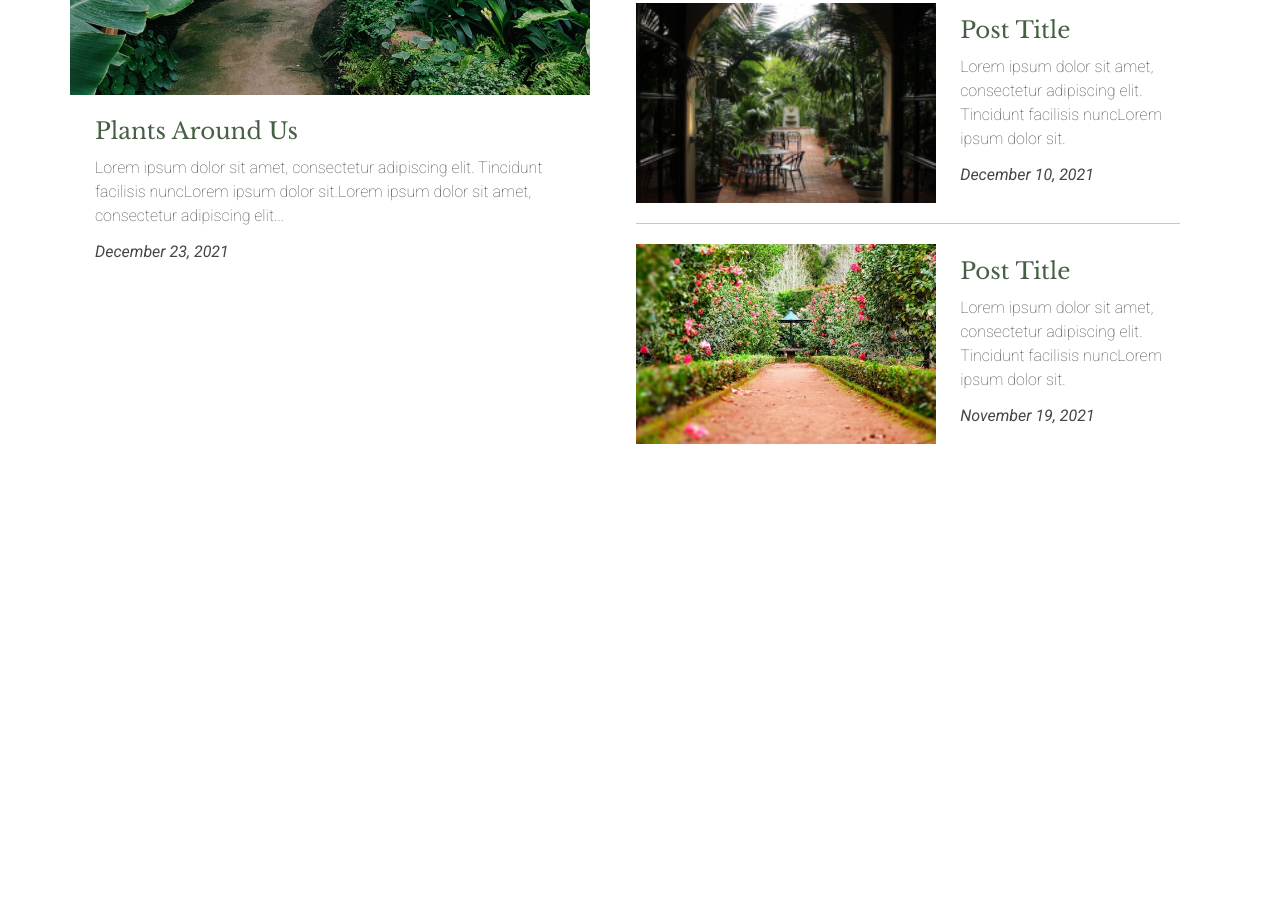
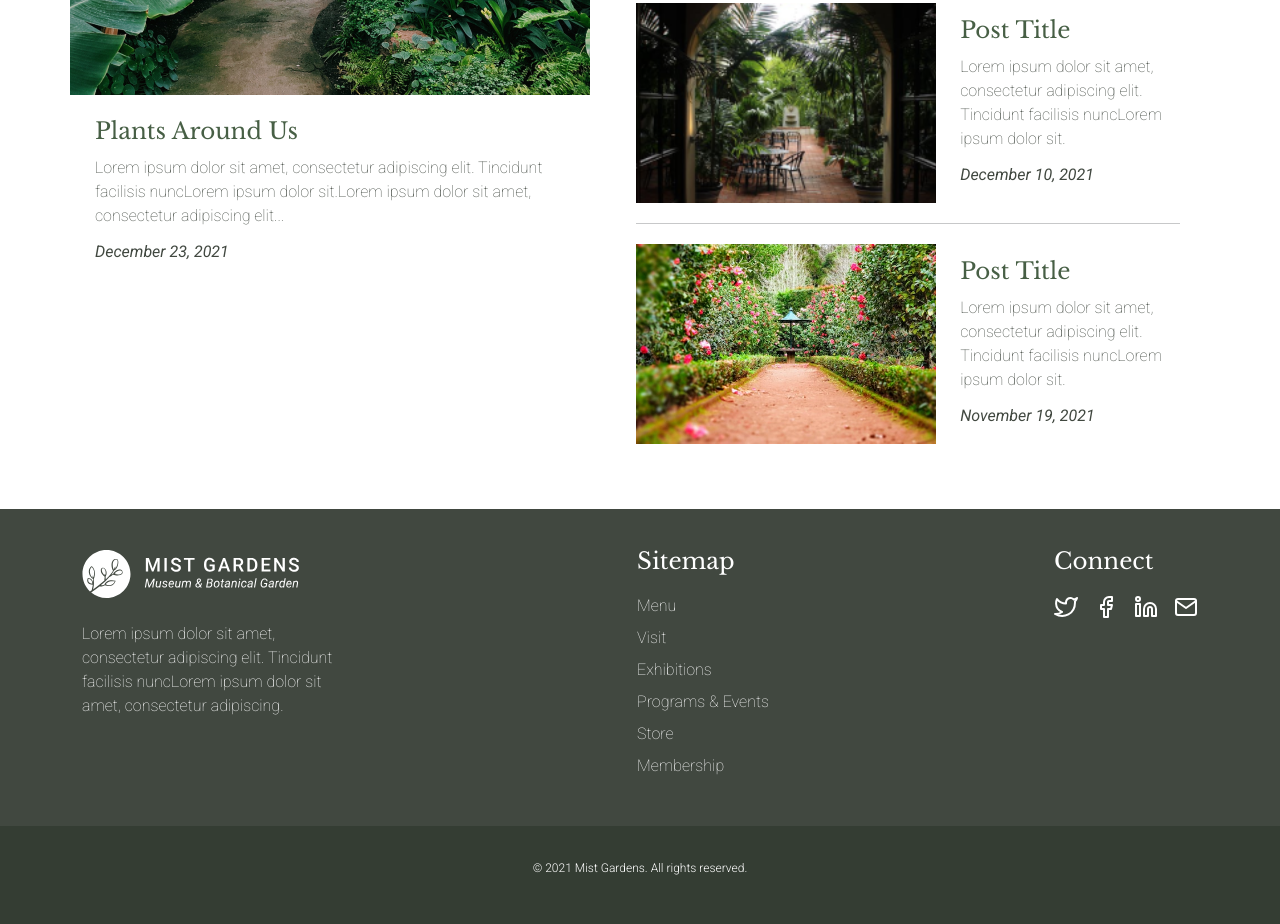
Before and after one commit to M-oliveda/Web-BotanicalWebsite, a website built with Parcel: page web/src/index.html in a window 1280 px wide. Shown: the part 2248-3172 px from the top of the page. Before the commit the page ends 2757 px from the top, so only its background shows below. Built offline with nearby package versions, Linux system fonts and the light colour scheme.

Commit message:
:construction: Add the website footer section.

```diff
--- a/web/src/index.html
+++ b/web/src/index.html
@@ -240,5 +240,67 @@
         </div>
       </div>
     </section>
+    <footer class="website-footer">
+      <div class="container pb-5 pt-xl-3 pb-xl-5">
+        <div class="content">
+          <section class="logo">
+            <h3>
+              <a href="#"
+                ><img
+                  src="./assets/img/botanical-garden-logo_light.svg"
+                  alt="Website Logo"
+              /></a>
+            </h3>
+            <p>
+              Lorem ipsum dolor sit amet, consectetur adipiscing elit. Tincidunt
+              facilisis nuncLorem ipsum dolor sit amet, consectetur adipiscing.
+            </p>
+          </section>
+          <section class="sitemap">
+            <h3>Sitemap</h3>
+            <ul>
+              <li><a href="#">Menu</a></li>
+              <li><a href="#">Visit</a></li>
+              <li><a href="#">Exhibitions</a></li>
+              <li><a href="#">Programs & Events</a></li>
+              <li><a href="#">Store</a></li>
+              <li><a href="#">Membership</a></li>
+            </ul>
+          </section>
+          <section class="socials">
+            <h3>Connect</h3>
+            <ul>
+              <li>
+                <a href="#"
+                  ><img src="./assets/img/twitter.svg" alt="X Social Icon."
+                /></a>
+              </li>
+              <li>
+                <a href="#"
+                  ><img
+                    src="./assets/img/facebook.svg"
+                    alt="Facebook Social Icon."
+                /></a>
+              </li>
+              <li>
+                <a href="#"
+                  ><img
+                    src="./assets/img/linkedin.svg"
+                    alt="Linkedin Social Icon."
+                /></a>
+              </li>
+              <li>
+                <a href="#"
+                  ><img src="./assets/img/mail.svg" alt="Mail Icon."
+                /></a>
+              </li>
+            </ul>
+          </section>
+        </div>
+      </div>
+      <div class="legal-content">
+        <p><small>© 2021 Mist Gardens. All rights reserved.</small></p>
+      </div>
+    </footer>
   </body>
 </html>
--- /dev/null
+++ b/web/src/scss/_website-footer.scss
@@ -0,0 +1,137 @@
+.website-footer {
+  padding-top: 32px;
+  background-color: #414840;
+
+  @media (min-width: map-get($grid-breakpoints,"md")) {
+    & {
+      padding-top: 24px;
+    }
+  }
+
+  .content {
+    display: flex;
+    flex-flow: column nowrap;
+    gap: 40px;
+    align-items: center;
+
+    @media (min-width: map-get($grid-breakpoints,"md")) {
+      & {
+        flex-flow: row nowrap;
+        gap: 0;
+        justify-content: space-between;
+        align-items: flex-start;
+      }
+    }
+  }
+
+  p {
+    font-size: 16px;
+    line-height: 150%;
+    color: white;
+    font-weight: 400;
+  }
+
+  h3 {
+    font-size: 23px;
+    line-height: 110%;
+    color: white;
+    font-weight: 400;
+  }
+
+  section.logo {
+    h3 {
+      width: 225px;
+      margin: 0 auto 32px auto;
+
+      @media (min-width: map-get($grid-breakpoints,"md")) {
+        & {
+          margin: 0;
+          margin-bottom: 24px;
+        }
+      }
+    }
+
+    p {
+      max-width: 270px;
+      font-weight: 200;
+      text-align: center;
+
+      @media (min-width: map-get($grid-breakpoints,"md")) {
+        & {
+          text-align: left;
+        }
+      }
+    }
+  }
+
+  section.sitemap,
+  section.socials {
+    h3 {
+      margin: 0 auto 16px auto;
+      text-align: center;
+
+      @media (min-width: map-get($grid-breakpoints,"md")) {
+        & {
+          margin-bottom: 20px;
+          text-align: left;
+        }
+      }
+    }
+
+    ul {
+      margin: 0;
+      padding: 0;
+      list-style: none;
+      display: flex;
+      flex-flow: column nowrap;
+      gap: 8px;
+      align-items: center;
+
+      @media (min-width: map-get($grid-breakpoints,"md")) {
+        & {
+          align-items: flex-start;
+        }
+      }
+
+      a {
+        font-weight: 200;
+        font-size: 12px;
+        line-height: 150%;
+        color: white;
+
+        text-decoration: none;
+
+        @media (min-width: map-get($grid-breakpoints,"md")) {
+          & {
+            font-size: 16px;
+          }
+        }
+      }
+    }
+  }
+
+  section.socials {
+    ul {
+      flex-flow: row nowrap;
+      gap: 32px;
+
+      @media (min-width: map-get($grid-breakpoints,"md")) {
+        & {
+          gap: 16px;
+        }
+      }
+    }
+  }
+
+  .legal-content {
+    padding: 29px 55px;
+    background-color: $header-color;
+    text-align: center;
+
+    small {
+      font-size: 12px;
+      line-height: 150%;
+      font-weight: 300;
+    }
+  }
+}
--- a/web/src/scss/styles.scss
+++ b/web/src/scss/styles.scss
@@ -38,3 +38,4 @@ $headings-font-family: "Libre Baskerville", serif;
 @import "./website-hero";
 @import "./website-description";
 @import "./website-posts";
+@import "./website-footer";
```
Also changed, not shown: web/src/assets/img/botanical-garden-logo_light.svg (added), web/src/assets/img/facebook.svg (added), web/src/assets/img/linkedin.svg (added), web/src/assets/img/mail.svg (added), web/src/assets/img/twitter.svg (added).
